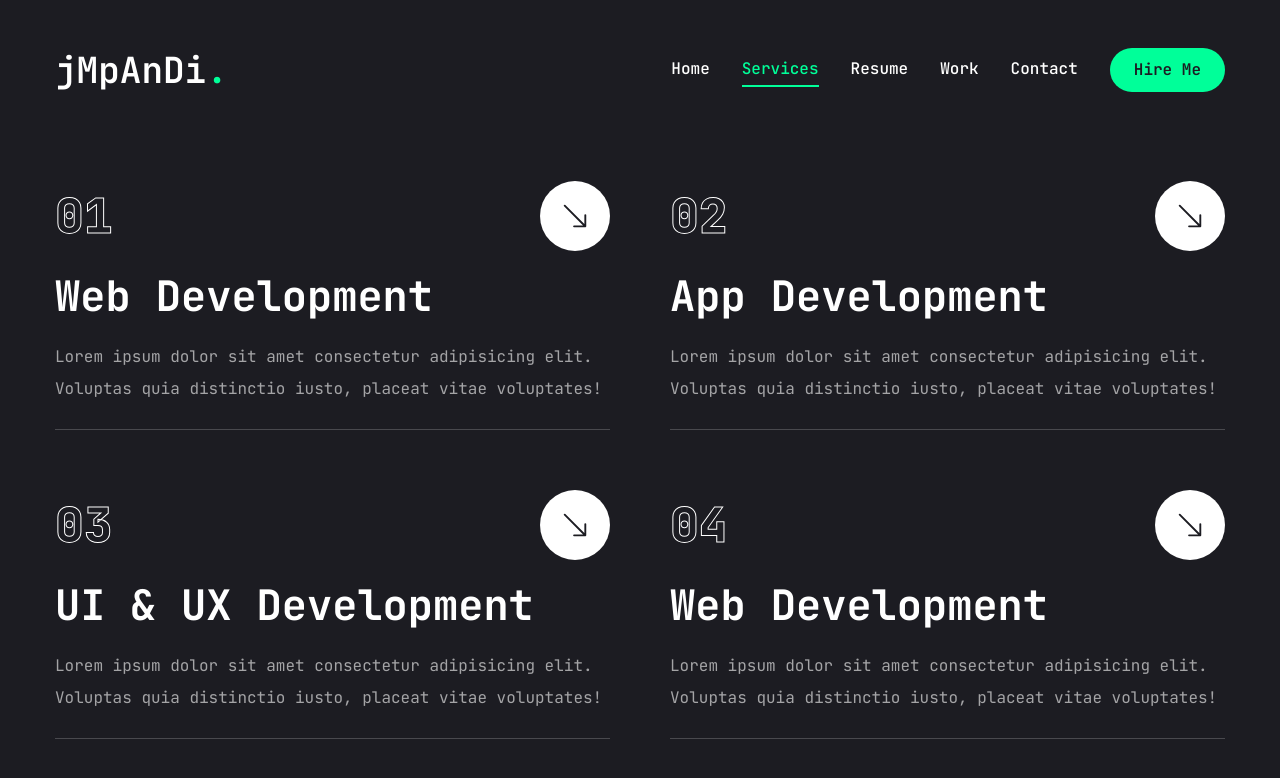
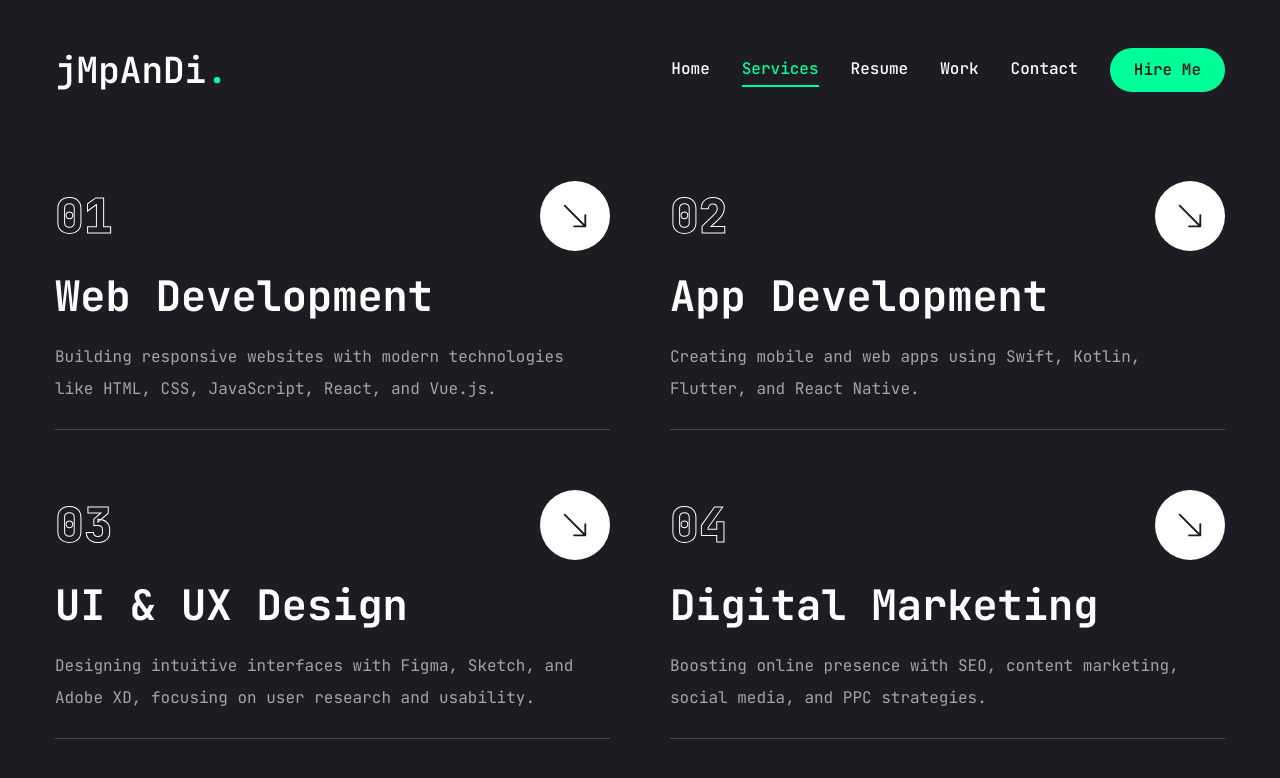
Before and after one commit to tomuthu-engineer/my-portfolio, a Next.js app: page /services in a window 1280 px wide. Shown: the top 778 px of the page. Built offline with nearby package versions, Linux system fonts and the light colour scheme.

Commit message:
bug fixed

```diff
--- a/app/contact/page.tsx
+++ b/app/contact/page.tsx
@@ -42,18 +42,17 @@ const Contact = () => {
         opacity: 1,
         transition: { delay: 2.4, duration: 0.4, ease: "easeIn" },
       }}
-      className="py-6"
+      className="py-6 xl:py-0"
     >
-      <div className="container mx-auto">
+      <div className="container mx-auto xl:py-0">
         <div className="flex flex-col xl:flex-row gap-[30px]">
           <div className="xl:w-[54%] order-2 xl:order-none">
-            <form className="flex flex-col gap-6 p-10 bg-[#27272c] rounded-xl">
+            <form className="flex flex-col gap-4 p-10 xl:py-4  bg-[#27272c] rounded-xl">
               <h3 className="text-4xl text-accent">Let's work together</h3>
               <p className="text-white/40">
-                Lorem ipsum dolor sit amet consectetur, adipisicing elit.
-                Assumenda.
+              Have a project or question? Fill out the form and I'll respond promptly.
               </p>
-              <div className="grid grid-cols-1 md:grid-cols-2 gap-6">
+              <div className="grid grid-cols-1 md:grid-cols-2 gap-4">
                 <Input type="firstname" placeholder="Firstname" />
                 <Input type="lastname" placeholder="Lastname" />
                 <Input type="email" placeholder="Email address" />
@@ -73,14 +72,14 @@ const Contact = () => {
                 </SelectContent>
               </Select>
               <Textarea
-                className="h-[200px]"
+                className="h-[150px]"
                 placeholder="Type your message here" />
               <Button size="lg" className="max-w-40">Send message</Button>
             </form>
           </div>
           <div className="flex-1 flex items-center xl:justify-end order-1 xl:order-none mb-8 xl:mb-0">
             <ul className="flex flex-col gap-10">
-              {info.map((item, index)=>{
+              {info.map((item, index) => {
                 return <li key={index} className="flex items-center gap-6">
                   <div className="w-[52px] h-[52px] xl:w-[72px] xl:h-[72px] bg-[#27272c] text-accent rounded-md flex items-center justify-center">
                     <div className="text-[28px]">{item.icon}</div>
--- a/app/page.tsx
+++ b/app/page.tsx
@@ -15,7 +15,7 @@ const Home = () => {
               Hello I'm <br /><span className="text-accent">Muthupandi</span>
             </h1>
             <p className="max-w-[500px] mb-9 text-white/80">
-              I excel at crafting elegant digital experiences and I am proficient in various programming languages and technologies.
+            I specialize in designing seamless digital experiences and possess expertise in a wide range of programming languages and technologies.
             </p>
             <div className="flex flex-col xl:flex-row items-center gap-8">
               <Button variant="outline" size='lg' className="uppercase flex items-center gap-2">
--- a/app/resume/page.tsx
+++ b/app/resume/page.tsx
@@ -14,7 +14,7 @@ import { Tooltip, TooltipContent, TooltipProvider, TooltipTrigger } from "@/comp
 
 const about = [{
   title: 'About me',
-  description: "orem ipsum dolor sit amet consectetur adipisicing elit. Perspiciatis vero sint temporibus atque exercitationem nam! ",
+  description: "I'm a passionate developer with a focus on creating elegant and functional digital experiences. I thrive on solving complex problems and am dedicated to continuous learning and improvement.",
   info: [
     {
       fieldName: "Name",
@@ -53,33 +53,44 @@ const about = [{
 }]
 
 const education = [{
-  icon: "",
-  title: "My education",
-  description: "orem ipsum dolor sit amet consectetur adipisicing elit. Perspiciatis vero sint temporibus atque exercitationem nam! ",
+  icon: "🎓",
+  title: "My Education",
+  description: "Here’s a snapshot of my academic background and qualifications.",
   items: [
     {
       institution: "The American College",
-      degree: "Frontend Developer",
+      degree: "Bachelor of Computer Applications (BCA)",
       duration: "2017 - 2020"
-    }
+    },
+    // {
+    //   institution: "Harvard University",
+    //   degree: "Master of Science in Computer Science",
+    //   duration: "2021 - 2023"
+    // }
   ]
 }]
+
 const experience = [{
-  icon: "",
-  title: "My experience",
-  description: "orem ipsum dolor sit amet consectetur adipisicing elit. Perspiciatis vero sint temporibus atque exercitationem nam! ",
+  icon: "💼",
+  title: "My Experience",
+  description: "A summary of my professional journey and roles in various organizations.",
   items: [
     {
-      company: "Your Automation Technloligies",
+      company: "Your Automation Technologies",
       position: "Frontend Developer",
       duration: "2024 - Present"
-    }
+    },
+    // {
+    //   company: "Innovative Solutions Inc.",
+    //   position: "UI/UX Designer",
+    //   duration: "2021 - 2024"
+    // }
   ]
 }]
 
 const skils = [{
   title: "My Skils",
-  description: "orem ipsum dolor sit amet consectetur adipisicing elit. Perspiciatis vero sint temporibus atque exercitationem nam! ",
+  description: "A collection of technologies and tools I excel in, showcasing my proficiency in modern web development.",
   skilList: [
     {
       icon: <FaHtml5 />,
--- a/app/services/page.tsx
+++ b/app/services/page.tsx
@@ -8,28 +8,29 @@ const services = [
   {
     num: "01",
     title: 'Web Development',
-    description: 'Lorem ipsum dolor sit amet consectetur adipisicing elit. Voluptas quia distinctio iusto, placeat vitae voluptates!',
-    href: ""
+    description: 'Building responsive websites with modern technologies like HTML, CSS, JavaScript, React, and Vue.js.',
+    href: "https://example.com/web-development"
   },
   {
     num: "02",
     title: 'App Development',
-    description: 'Lorem ipsum dolor sit amet consectetur adipisicing elit. Voluptas quia distinctio iusto, placeat vitae voluptates!',
-    href: ""
+    description: 'Creating mobile and web apps using Swift, Kotlin, Flutter, and React Native.',
+    href: "https://example.com/app-development"
   },
   {
     num: "03",
-    title: 'UI & UX Development',
-    description: 'Lorem ipsum dolor sit amet consectetur adipisicing elit. Voluptas quia distinctio iusto, placeat vitae voluptates!',
-    href: ""
+    title: 'UI & UX Design',
+    description: 'Designing intuitive interfaces with Figma, Sketch, and Adobe XD, focusing on user research and usability.',
+    href: "https://example.com/ui-ux-design"
   },
   {
     num: "04",
-    title: 'Web Development',
-    description: 'Lorem ipsum dolor sit amet consectetur adipisicing elit. Voluptas quia distinctio iusto, placeat vitae voluptates!',
-    href: ""
+    title: 'Digital Marketing',
+    description: 'Boosting online presence with SEO, content marketing, social media, and PPC strategies.',
+    href: "https://example.com/digital-marketing"
   },
 ]
+
 
 
 const Services = () => {
--- a/app/work/page.tsx
+++ b/app/work/page.tsx
@@ -39,9 +39,9 @@ const projects: Project[] = [
   {
     num: "01",
     category: "Frontend",
-    title: "project 01",
+    title: "CoffeeShop Website",
     description:
-      "Lorem ipsum dolor sit amet consectetur adipisicing elit. Blanditiis enim neque fugit, cupiditate aliquam quisquam.",
+      "A responsive website for a coffee shop, featuring menu and contact details. Built with HTML5, CSS3, and JavaScript.",
     stack: [{ name: "Html 5" }, { name: "Css 3" }, { name: "Javascript" }],
     image: "/assets/images/work/pro-01.jpg",
     live: "",
@@ -50,9 +50,9 @@ const projects: Project[] = [
   {
     num: "02",
     category: "MobileApp",
-    title: "project 02",
+    title: "QRPay App",
     description:
-      "Lorem ipsum dolor sit amet consectetur adipisicing elit. Blanditiis enim neque fugit, cupiditate aliquam quisquam.",
+      "A mobile app for secure payments via QR codes, developed with React Native and JavaScript.",
     stack: [{ name: "React native" }, { name: "Android" }, { name: "Javascript" }],
     image: "/assets/images/work/pro-02.jpg",
     live: "",
@@ -61,9 +61,9 @@ const projects: Project[] = [
   {
     num: "03",
     category: "FullStack",
-    title: "project 03",
+    title: "Expense Tracker",
     description:
-      "Lorem ipsum dolor sit amet consectetur adipisicing elit. Blanditiis enim neque fugit, cupiditate aliquam quisquam.",
+      "A full-stack app to track expenses, featuring real-time data and user authentication. Built with Next.js and Express.js",
     stack: [{ name: "Next.js" }, { name: "Express.js" }, { name: "Javascript" }],
     image: "/assets/images/work/pro-03.jpg",
     live: "",
--- a/components/ui/Social.tsx
+++ b/components/ui/Social.tsx
@@ -24,7 +24,7 @@ const socials: SocialItem[] = [
   },
   {
     icon: <FaInstagram />,
-    path: "",
+    path: "https://www.instagram.com/tomuthu.engineer/?igsh=MWRldHY2YzhrZzlxcQ%3D%3D",
   },
 ];
 
--- a/components/ui/Stats.tsx
+++ b/components/ui/Stats.tsx
@@ -4,11 +4,11 @@ import CountUp from "react-countup"
 
 const stats = [
     {
-    num:4,
+    num:1,
     text:"Years of experience"
 },
     {
-    num:12,
+    num:3,
     text:"Proects completed"
 },
 
@@ -18,7 +18,7 @@ const stats = [
 },
 
     {
-    num:100,
+    num:25,
     text:"Code commits"
 },
 ]
```
